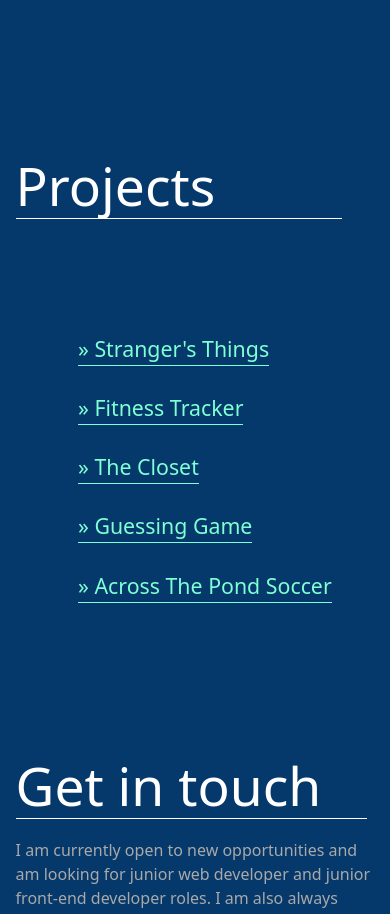
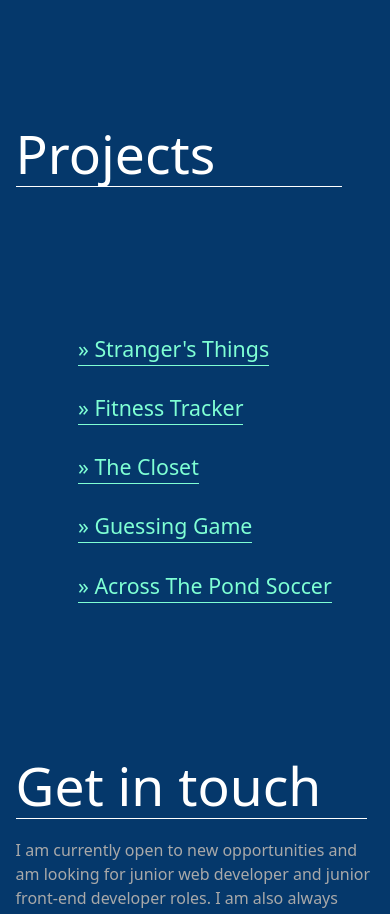
Before and after one commit to ameyer12/rendezvous-with-cassidoo, a React (Create React App) app in the folder Portfolio/: page / in a window 390 px wide. Shown: the part 1800-2714 px from the top of the page. Built offline with nearby package versions, Linux system fonts and the light colour scheme.

Commit message:
troubleshooting mobile design

```diff
--- a/Portfolio/src/components/projects.css
+++ b/Portfolio/src/components/projects.css
@@ -85,8 +85,7 @@
         margin: 0%;
         border-bottom: 1px solid white;
         width: 100%;
-        position: static;
-        margin-top: 10rem;
+        margin-top: 8rem;
     }
 
     #h3-container {
```
